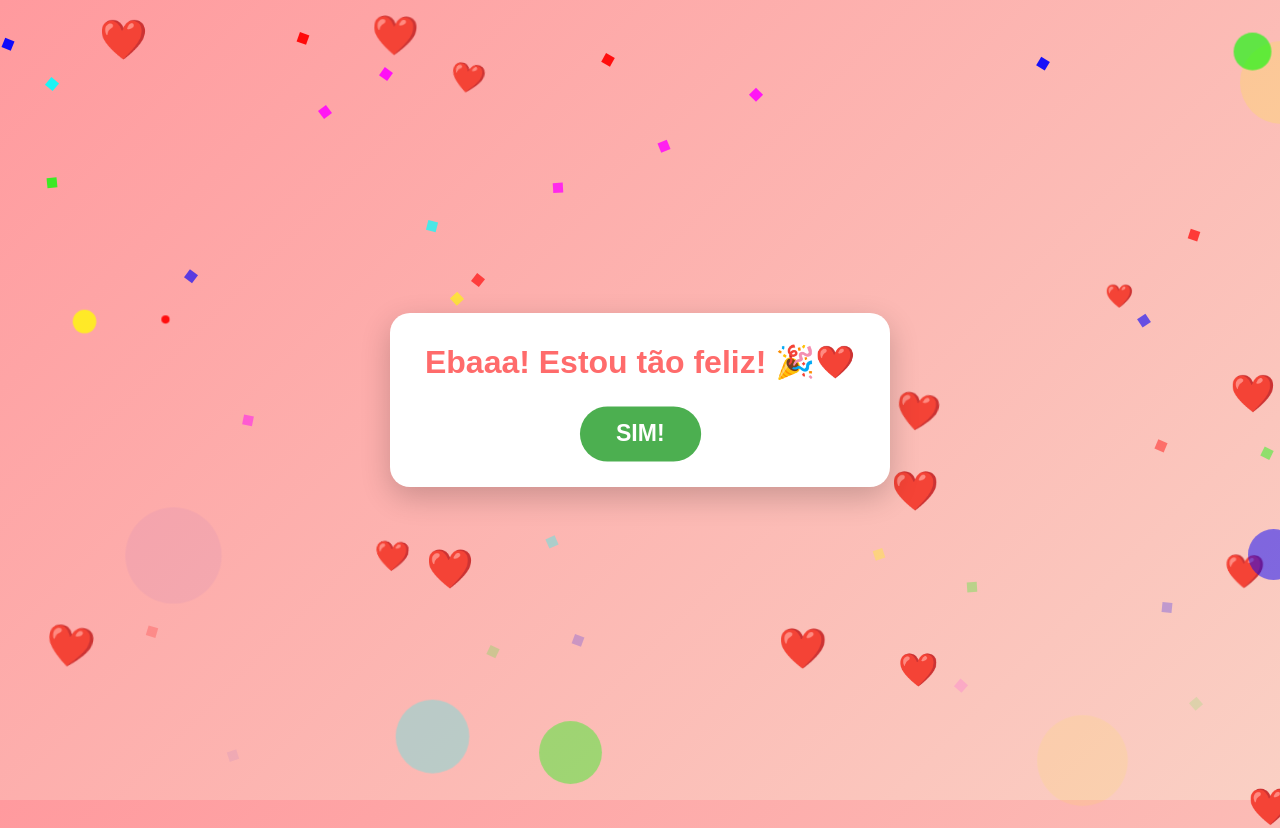
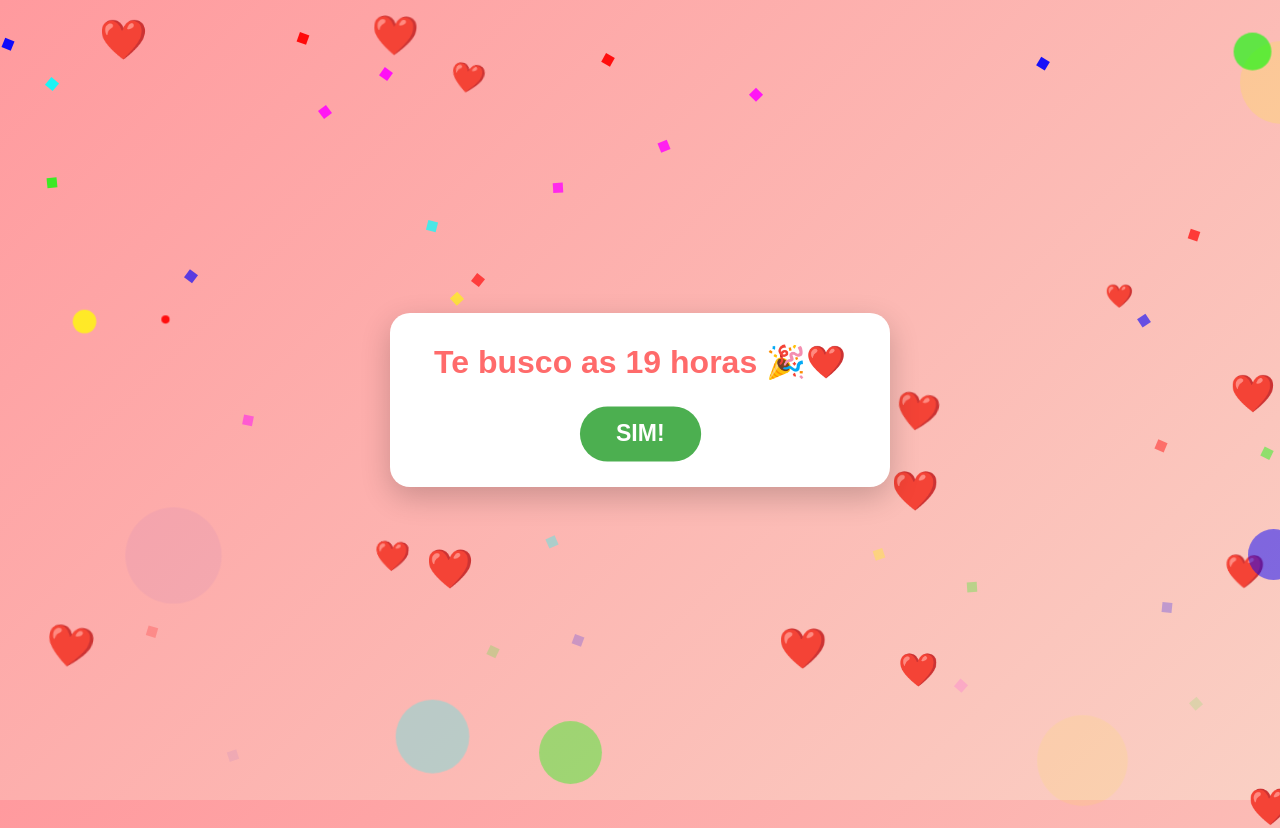
Before and after one commit to LinkInstagram/vamos_sair, a plain HTML site: page index.html in a window 1280 px wide. Both pictures are taken after a click on the button "SIM!". Shown: the top 828 px of the page. Drawn offline with Linux system fonts and the light colour scheme.

Commit message:
index.html

```diff
--- a/index.html
+++ b/index.html
@@ -149,7 +149,7 @@
 </head>
 <body>
     <div class="container">
-        <h1>Você quer sair comigo neste fim de semana? 😊</h1>
+        <h1>Vamos sair quarta-feira?</h1>
         <div class="buttons">
             <button class="btn btn-yes" id="yesBtn">SIM!</button>
             <button class="btn btn-no" id="noBtn">Não</button>
@@ -179,7 +179,7 @@
             // Animação de celebração quando clica no SIM
             yesBtn.addEventListener('click', function() {
                 // Altera o texto
-                document.querySelector('h1').textContent = 'Ebaaa! Estou tão feliz! 🎉❤️';
+                document.querySelector('h1').textContent = 'Te busco as 19 horas 🎉❤️';
 
                 // Esconde o botão Não
                 noBtn.style.display = 'none';
```
